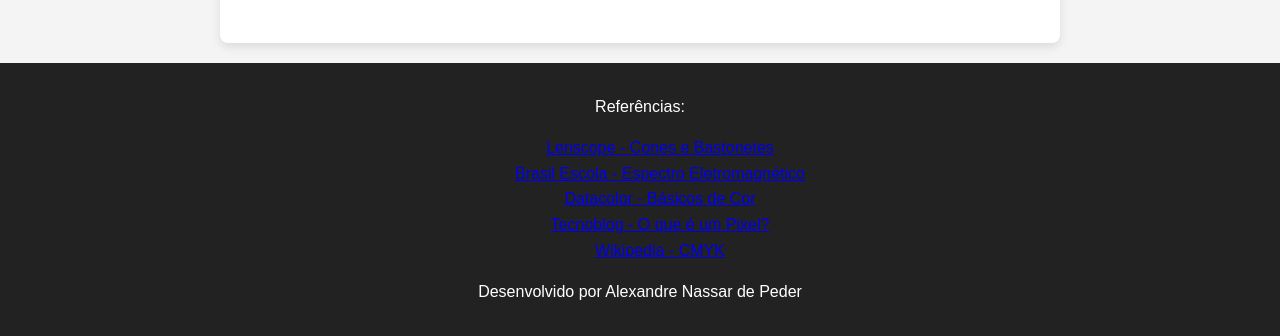
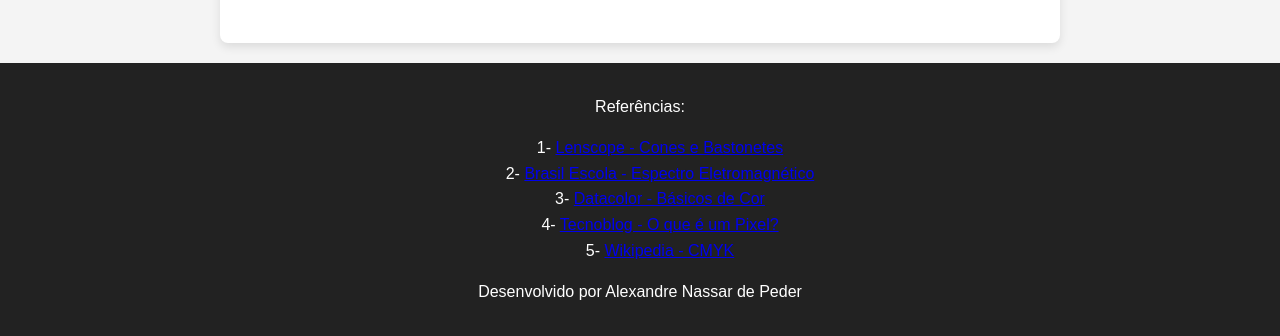
Before and after one commit to pederpan/computacao-grafica, a plain HTML site: page index.html in a window 1280 px wide. Shown: the part 4008-4344 px from the top of the page. Drawn offline with Linux system fonts and the light colour scheme.

Commit message:
adicionei os números das referências no footer

```diff
--- a/index.html
+++ b/index.html
@@ -211,12 +211,12 @@
     <footer>
         <p>Referências:</p>
         <ul>
-            <li><a href="https://lenscope.com.br/blog/cones-e-bastonetes-olhos/">Lenscope - Cones e Bastonetes</a></li>
-            <li><a href="https://brasilescola.uol.com.br/fisica/espectro-eletromagnetico.htm">Brasil Escola - Espectro
+            <li>1- <a href="https://lenscope.com.br/blog/cones-e-bastonetes-olhos/">Lenscope - Cones e Bastonetes</a></li>
+            <li>2- <a href="https://brasilescola.uol.com.br/fisica/espectro-eletromagnetico.htm">Brasil Escola - Espectro
                     Eletromagnético</a></li>
-            <li><a href="https://www.datacolor.com/learn/pt/basics-of-color/">Datacolor - Básicos de Cor</a></li>
-            <li><a href="https://tecnoblog.net/responde/o-que-e-um-pixel/">Tecnoblog - O que é um Pixel?</a></li>
-            <li><a href="https://pt.wikipedia.org/wiki/CMYK">Wikipedia - CMYK</a></li>
+            <li>3- <a href="https://www.datacolor.com/learn/pt/basics-of-color/">Datacolor - Básicos de Cor</a></li>
+            <li>4- <a href="https://tecnoblog.net/responde/o-que-e-um-pixel/">Tecnoblog - O que é um Pixel?</a></li>
+            <li>5- <a href="https://pt.wikipedia.org/wiki/CMYK">Wikipedia - CMYK</a></li>
         </ul>
         <p>Desenvolvido por Alexandre Nassar de Peder</p>
     </footer>
```
